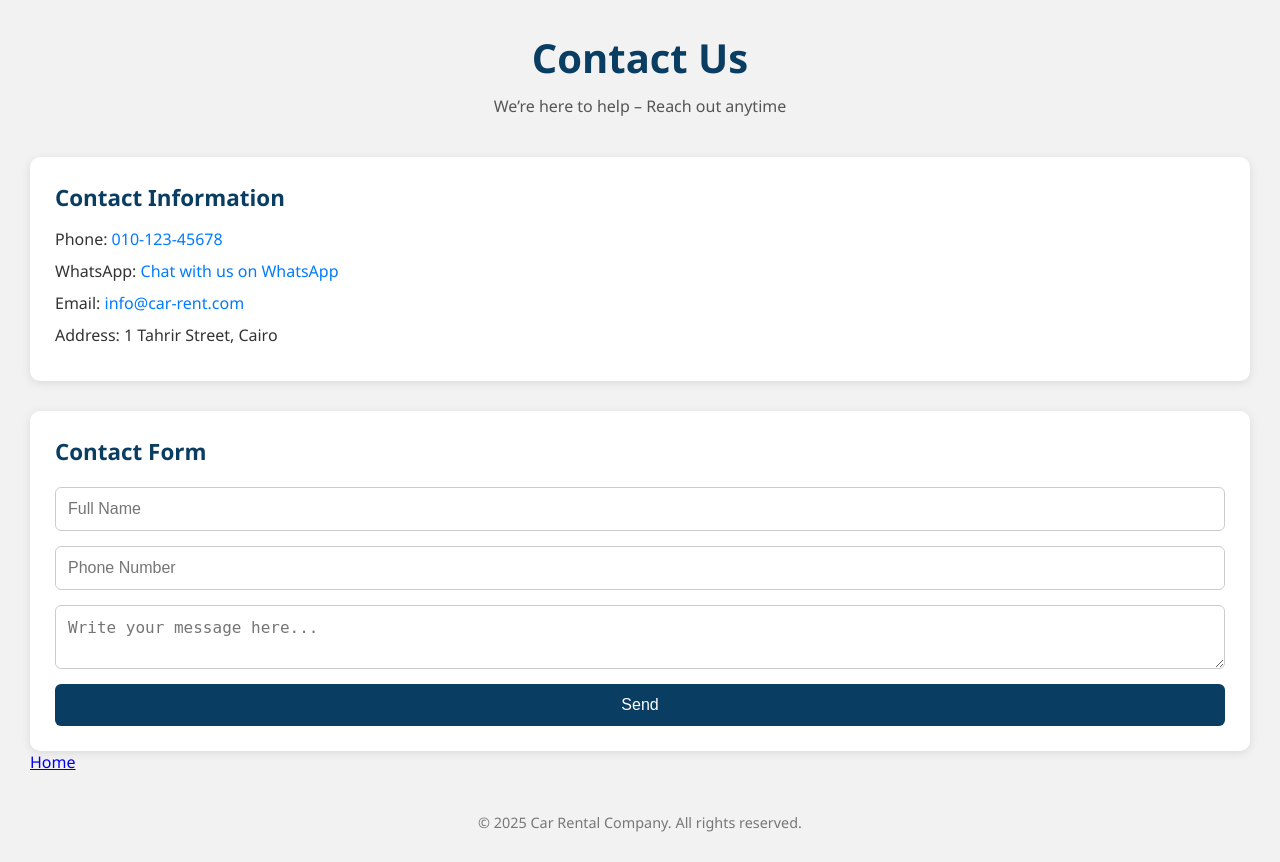
After one commit to Youssef-M-Salama/CarRentalSystemProject, a PHP site: page /Call_Us.php in a window 1280 px wide. The commit adds this page. Run offline with PHP 8.4, Linux system fonts and the light colour scheme.

Commit message:
add Contact us & with driver or not

```diff
--- /dev/null
+++ b/CarRentalSystem/Call_Us.php
@@ -0,0 +1,97 @@
+<?php
+$host = 'localhost';
+$user = 'root';
+$password = '';
+$dbname = 'car_rental_system';
+
+$conn = new mysqli($host, $user, $password, $dbname);
+if ($conn->connect_error) {
+    die("Connection failed: " . $conn->connect_error);
+}
+
+session_start();
+if (empty($_SESSION['csrf_token'])) {
+    $_SESSION['csrf_token'] = bin2hex(random_bytes(32)); // توليد رمز CSRF
+}
+
+if ($_SERVER["REQUEST_METHOD"] == "POST") {
+    if ($_POST['csrf_token'] !== $_SESSION['csrf_token']) {
+        die("CSRF token validation failed.");
+    }
+
+    // تنظيف البيانات المدخلة
+    $name = $conn->real_escape_string(trim($_POST['name']));
+    $phone = $conn->real_escape_string(trim($_POST['phone']));
+    $message = $conn->real_escape_string(trim($_POST['message']));
+
+    // التحقق من صحة البيانات
+    if (empty($name) || empty($phone) || empty($message)) {
+        $error = "All fields are required!";
+    } elseif (!preg_match("/^[a-zA-Z\s]+$/", $name)) { // تحقق من أن الاسم يحتوي على أحرف فقط
+        $error = "Name must contain only letters!";
+    } elseif (!preg_match("/^[0-9]{11}$/", $phone)) { // تحقق من أن رقم الهاتف مكون من 11 أرقام فقط
+        $error = "Phone number must be 11 digits!";
+    } else {
+        // إدخال البيانات في قاعدة البيانات
+        $stmt = $conn->prepare("INSERT INTO contact_messages (name, phone, message) VALUES (?, ?, ?)");
+        $stmt->bind_param("sss", $name, $phone, $message);
+
+        if ($stmt->execute()) {
+            $success = "Message sent successfully!";
+        } else {
+            $error = "Error: " . $stmt->error;
+        }
+        $stmt->close();
+    }
+
+    $conn->close();
+}
+?>
+
+<!DOCTYPE html>
+<html lang="en">
+
+<head>
+    <meta charset="UTF-8">
+    <title>Contact Us - Car Rental</title>
+    <link rel="stylesheet" href="css/CallUs.css">
+</head>
+
+<body>
+    <header>
+        <h1>Contact Us</h1>
+        <p>We’re here to help – Reach out anytime</p>
+    </header>
+
+    <!-- رسائل النجاح والخطأ -->
+    <?php if (isset($success)) echo "<p class='success-msg'>$success</p>"; ?>
+    <?php if (isset($error)) echo "<p class='error-msg'>$error</p>"; ?>
+
+    <section class="contact-info">
+        <h2>Contact Information</h2>
+        <ul>
+            <li>Phone: <a href="tel:01012345678">010-123-45678</a></li>
+            <li>WhatsApp: <a href="https://wa.me/201012345678" target="_blank">Chat with us on WhatsApp</a></li>
+            <li>Email: <a href="mailto:info@car-rent.com">info@car-rent.com</a></li>
+            <li>Address: 1 Tahrir Street, Cairo</li>
+        </ul>
+    </section>
+
+    <section class="contact-form">
+        <h2>Contact Form</h2>
+        <form action="" method="post">
+            <input type="hidden" name="csrf_token" value="<?php echo $_SESSION['csrf_token']; ?>">
+            <input type="text" name="name" placeholder="Full Name" required>
+            <input type="tel" name="phone" placeholder="Phone Number" required>
+            <textarea name="message" placeholder="Write your message here..." required></textarea>
+            <button type="submit">Send</button>
+        </form>
+    </section>
+
+    <a href="index.php">Home</a>
+    <footer>
+        <p>© 2025 Car Rental Company. All rights reserved.</p>
+    </footer>
+</body>
+
+</html>
--- /dev/null
+++ b/CarRentalSystem/css/CallUs.css
@@ -0,0 +1,123 @@
+* {
+    margin: 0;
+    padding: 0;
+    box-sizing: border-box;
+}
+
+body {
+    font-family: 'Segoe UI', Tahoma, Geneva, Verdana, sans-serif;
+    background: #f2f2f2;
+    color: #333;
+    padding: 30px;
+}
+
+header {
+    text-align: center;
+    margin-bottom: 40px;
+}
+
+header h1 {
+    font-size: 2.5rem;
+    color: #0a3d62;
+}
+
+header p {
+    font-size: 1rem;
+    color: #555;
+    margin-top: 10px;
+}
+
+.contact-info {
+    background: #fff;
+    padding: 25px;
+    border-radius: 10px;
+    margin-bottom: 30px;
+    box-shadow: 0 2px 10px rgba(0,0,0,0.1);
+}
+
+.contact-info h2 {
+    font-size: 1.4rem;
+    margin-bottom: 15px;
+    color: #0a3d62;
+}
+
+.contact-info ul {
+    list-style: none;
+}
+
+.contact-info li {
+    margin-bottom: 10px;
+    font-size: 1rem;
+}
+
+.contact-info a {
+    color: #007bff;
+    text-decoration: none;
+}
+
+.contact-info a:hover {
+    text-decoration: underline;
+}
+
+.contact-form {
+    background: #fff;
+    padding: 25px;
+    border-radius: 10px;
+    box-shadow: 0 2px 10px rgba(0,0,0,0.1);
+}
+
+.contact-form h2 {
+    font-size: 1.4rem;
+    margin-bottom: 20px;
+    color: #0a3d62;
+}
+
+.contact-form form {
+    display: flex;
+    flex-direction: column;
+}
+
+.contact-form input,
+.contact-form textarea {
+    padding: 12px;
+    margin-bottom: 15px;
+    border: 1px solid #ccc;
+    border-radius: 6px;
+    font-size: 1rem;
+}
+
+.contact-form button {
+    background: #0a3d62;
+    color: #fff;
+    padding: 12px;
+    border: none;
+    font-size: 1rem;
+    border-radius: 6px;
+    cursor: pointer;
+    transition: background 0.3s ease;
+}
+
+.contact-form button:hover {
+    background: #074176;
+}
+
+.success-msg {
+    text-align: center;
+    color: green;
+    font-weight: bold;
+    margin-bottom: 20px;
+}
+
+.error-msg {
+    text-align: center;
+    color: red;
+    font-weight: bold;
+    margin-bottom: 20px;
+}
+
+footer {
+    text-align: center;
+    margin-top: 40px;
+    color: #777;
+    font-size: 0.9rem;
+}
```
Also changed, not shown: CarRentalSystem/admin/DashboardAdmin.php (+29 -0 lines), CarRentalSystem/css/rent-request.css (+90 -1 lines), CarRentalSystem/index.php (+27 -10 lines), CarRentalSystem/rent_request.php (+92 -63 lines), CarRentalSystem/sqlCode.txt (+12 -1 lines).
